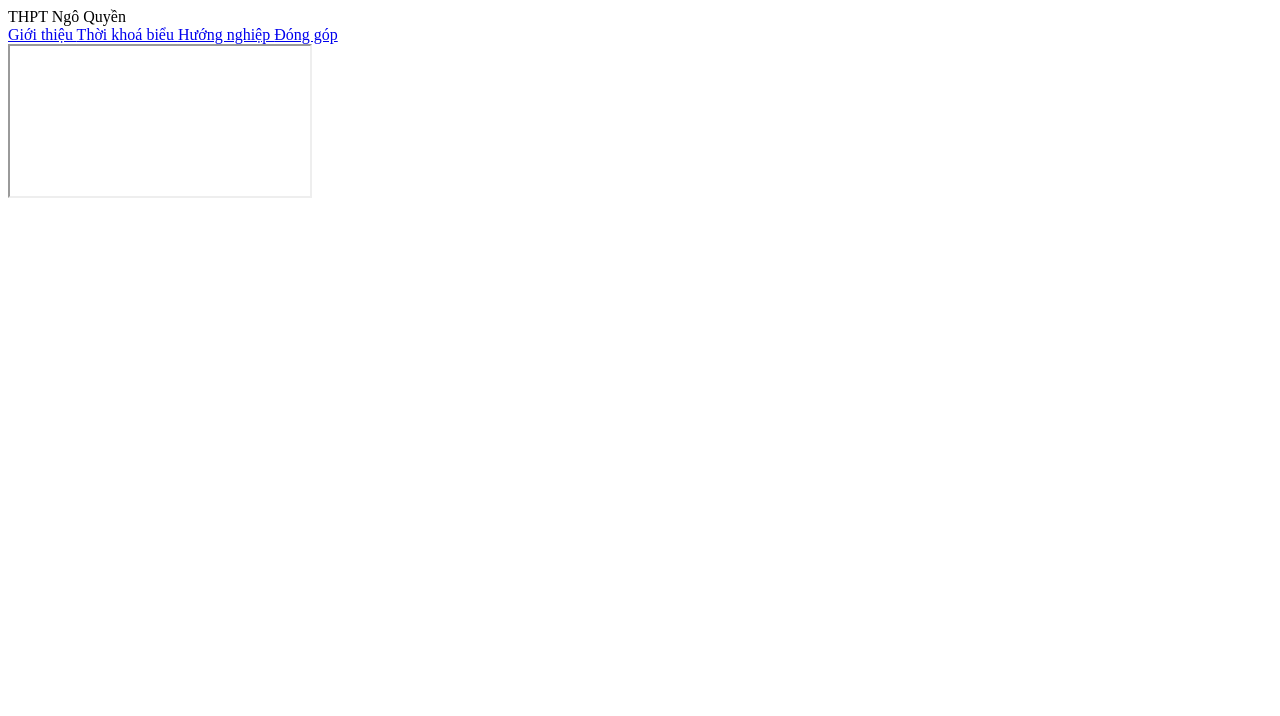
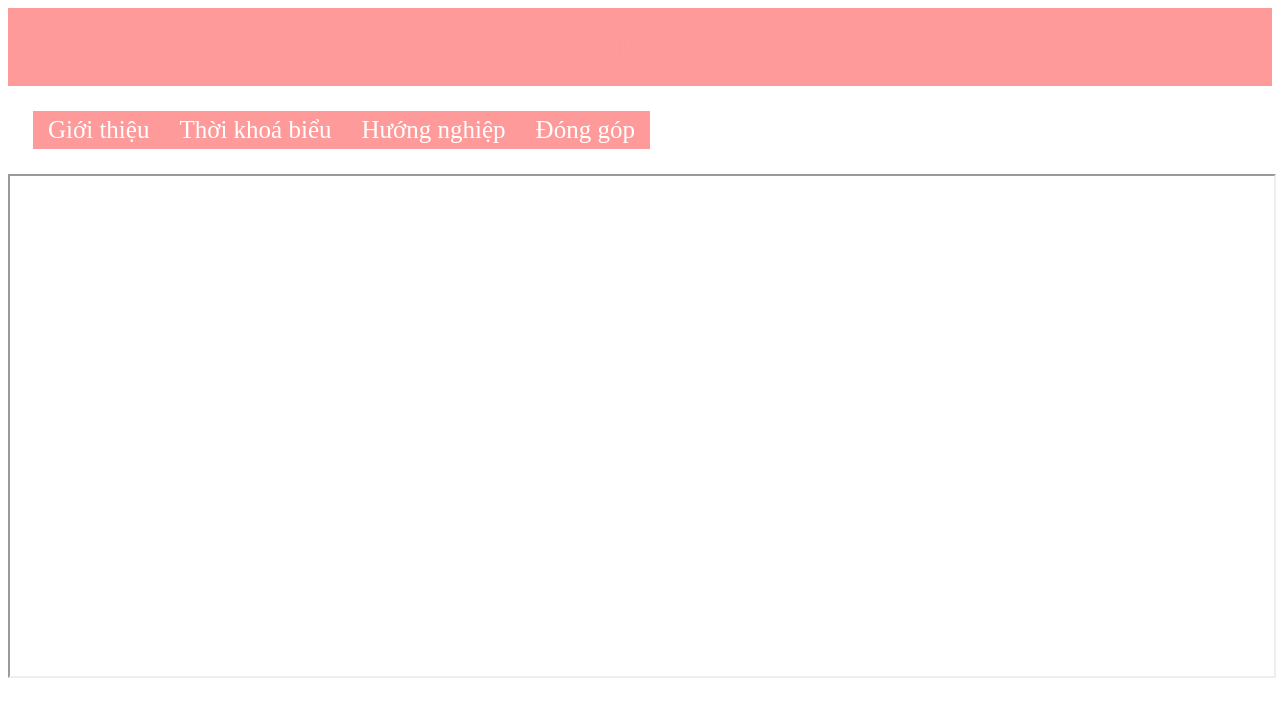
Before and after one commit to tuyetnhunq2204/nhung12J, a plain HTML site: page index.html in a window 1280 px wide. Drawn offline with Linux system fonts and the light colour scheme.

Commit message:
Update style.css

```diff
--- a/style.css
+++ b/style.css
@@ -2,8 +2,37 @@ html {
   height: 100%;
   width: 100%;
 }
-h2 { color:pink; font-family:vernada;}
-h3 { color:red; font-family:verdana;}
-label { font-size: 10px;font-weight:bold;}
-input{ backround-color: pink;}
-textarea { backround-color: ivory;}
+.hi {
+  color:FF9A9A;
+  background-color: FF9A9A;
+  text-align: center;
+  padding: 25px;
+  font-size: 25px;
+}
+.dau {
+  display:inline-block ;
+  height: 50%
+}
+.trinhdon {
+  display: flex;
+  background-color: white;
+  padding: 25px;
+
+}
+.bee {
+  background-color: FF9A9A;
+  color: white;
+  font-size: 25px;
+  text-decoration: none;
+  padding: 5px 15px;
+}
+
+.noidung {
+  color: black;
+  height: 500px;
+}
+iframe{
+ height: 100%;
+  width: 100%;
+
+}
```
